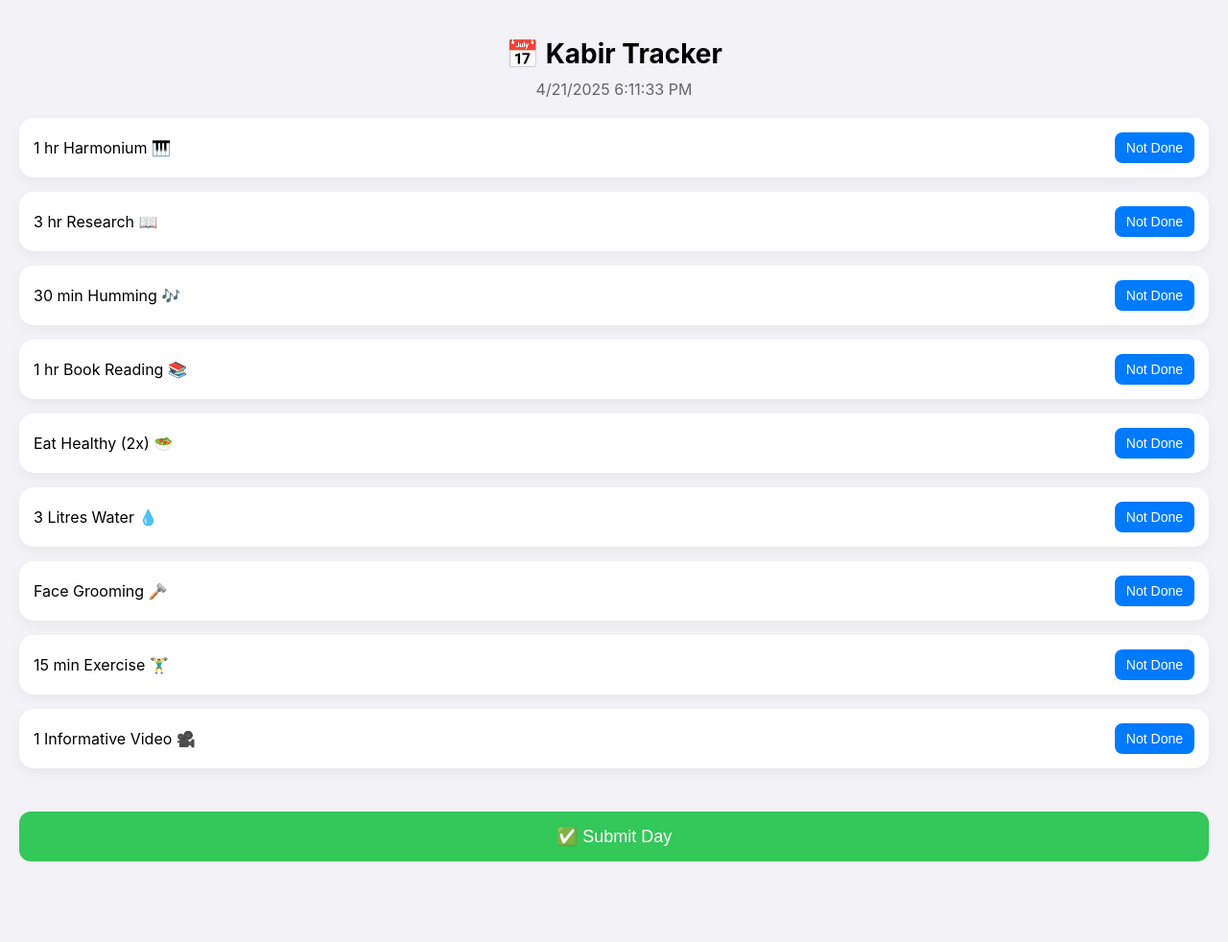
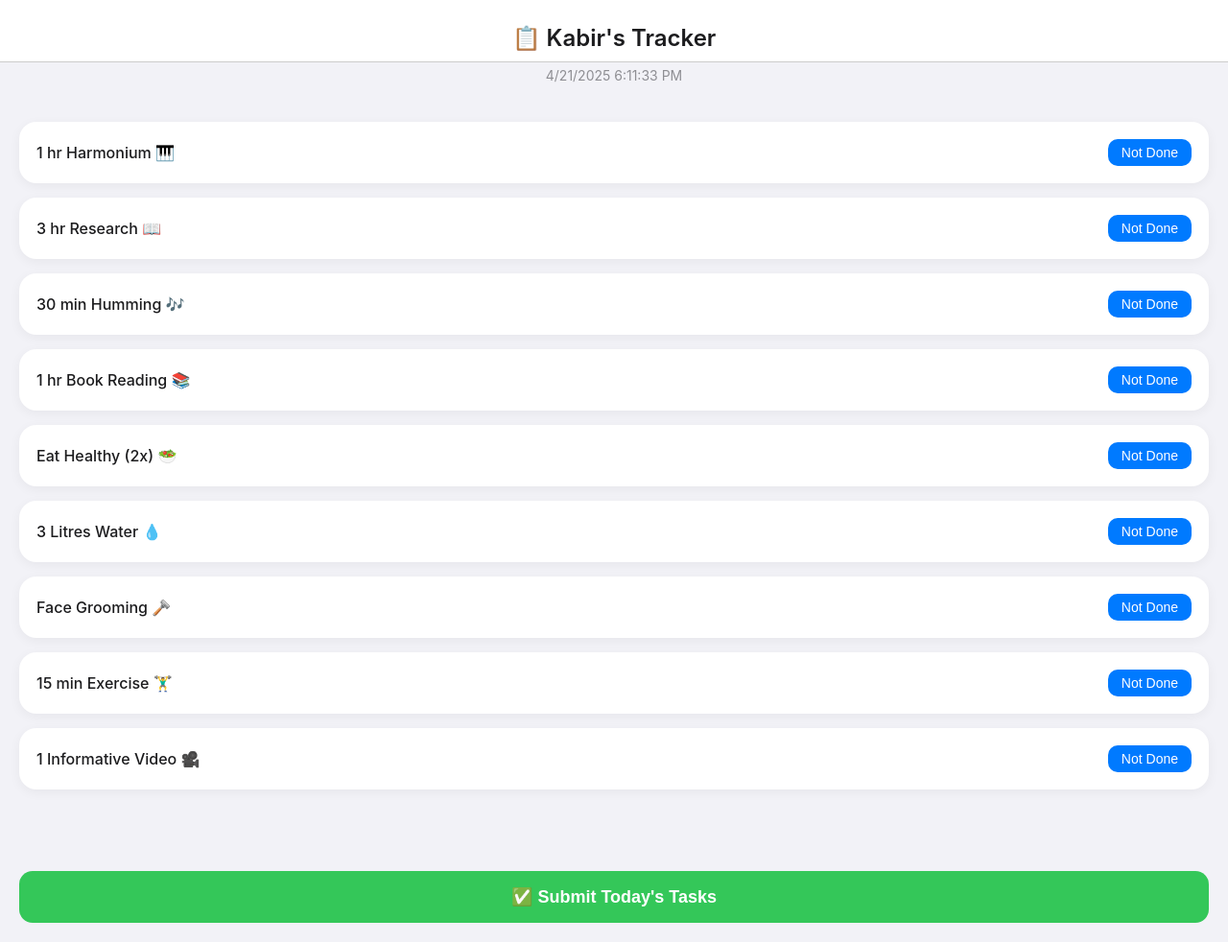
Before and after one commit to kabirempire/track, a plain HTML site: page tracker.html in a window 1280 px wide. Shown: the whole page at 96% size. Before the commit the page ends 918 px from the top, so only its background shows below. Drawn offline with Linux system fonts and the light colour scheme.

Commit message:
Update tracker.html

```diff
--- a/tracker.html
+++ b/tracker.html
@@ -1,71 +1,90 @@
 <!DOCTYPE html>
 <html lang="en">
 <head>
-  <meta charset="UTF-8">
+  <meta charset="UTF-8" />
   <title>Kabir Empire - Tracker</title>
   <meta name="viewport" content="width=device-width, initial-scale=1.0, maximum-scale=1.0, user-scalable=no">
   <meta name="apple-mobile-web-app-capable" content="yes">
-  <meta name="theme-color" content="#ffffff">
+  <meta name="theme-color" content="#f2f2f7">
   <style>
     body {
       margin: 0;
       font-family: -apple-system, BlinkMacSystemFont, "Segoe UI", Roboto, sans-serif;
       background-color: #f2f2f7;
+      color: #1c1c1e;
     }
+
+    .header {
+      text-align: center;
+      padding: 25px 15px 10px;
+      background: white;
+      font-size: 24px;
+      font-weight: 600;
+      border-bottom: 1px solid #ccc;
+    }
+
+    .datetime {
+      text-align: center;
+      color: #8e8e93;
+      font-size: 14px;
+      margin: 5px 0 20px;
+    }
+
     .container {
       padding: 20px;
     }
-    h1 {
-      text-align: center;
-      font-size: 28px;
-      margin-bottom: 10px;
-    }
-    .date-time {
-      text-align: center;
-      margin-bottom: 20px;
-      color: #666;
-    }
-    .task {
-      background: #fff;
-      padding: 15px;
-      border-radius: 15px;
-      margin-bottom: 15px;
-      box-shadow: 0 4px 12px rgba(0,0,0,0.05);
+
+    .task-card {
+      background: white;
+      border-radius: 18px;
+      padding: 18px;
+      box-shadow: 0 3px 12px rgba(0,0,0,0.05);
       display: flex;
       justify-content: space-between;
       align-items: center;
+      margin-bottom: 15px;
+      transition: 0.2s;
     }
-    .task span {
+
+    .task-card span {
       font-size: 16px;
+      font-weight: 500;
     }
-    .task button {
-      padding: 8px 12px;
+
+    .task-card button {
+      padding: 6px 14px;
       border: none;
-      border-radius: 8px;
-      background: #007aff;
+      border-radius: 10px;
+      font-size: 14px;
       color: white;
-      font-size: 14px;
+      background-color: #007aff;
+      transition: background 0.3s;
     }
+
     .submit-btn {
+      width: 100%;
       margin-top: 30px;
-      width: 100%;
-      padding: 15px;
+      padding: 16px;
       font-size: 18px;
-      background: #34c759;
+      background-color: #34c759;
       color: white;
       border: none;
-      border-radius: 12px;
+      border-radius: 14px;
+      font-weight: 600;
+      transition: 0.3s;
+    }
+
+    .submit-btn:active {
+      background-color: #2ba94e;
     }
   </style>
 </head>
 <body>
+  <div class="header">📋 Kabir's Tracker</div>
+  <div class="datetime" id="datetime">Loading...</div>
+  <div class="container" id="taskList"></div>
   <div class="container">
-    <h1>📅 Kabir Tracker</h1>
-    <div class="date-time" id="datetime"></div>
-
-    <div id="taskList"></div>
-
-    <button class="submit-btn" onclick="submitTasks()">✅ Submit Day</button>
+    <button class="submit-btn" onclick="submitTasks()">✅ Submit Today's Tasks</button>
   </div>
 
   <script>
@@ -86,7 +105,7 @@
 
     activities.forEach((task, index) => {
       const taskBox = document.createElement("div");
-      taskBox.className = "task";
+      taskBox.className = "task-card";
       taskBox.innerHTML = `
         <span>${task}</span>
         <button onclick="toggleStatus(${index}, this)">Not Done</button>
@@ -106,14 +125,16 @@
         task,
         done: statusMap[i]
       }));
-      localStorage.setItem("kabirDay", JSON.stringify({
+      const data = {
         date: new Date().toLocaleDateString(),
         time: new Date().toLocaleTimeString(),
         results
-      }));
+      };
+      localStorage.setItem("kabirDay", JSON.stringify(data));
       window.location.href = "report.html";
     }
 
+    // Set date/time
     document.getElementById("datetime").innerText =
       new Date().toLocaleDateString() + " " + new Date().toLocaleTimeString();
   </script>
```
